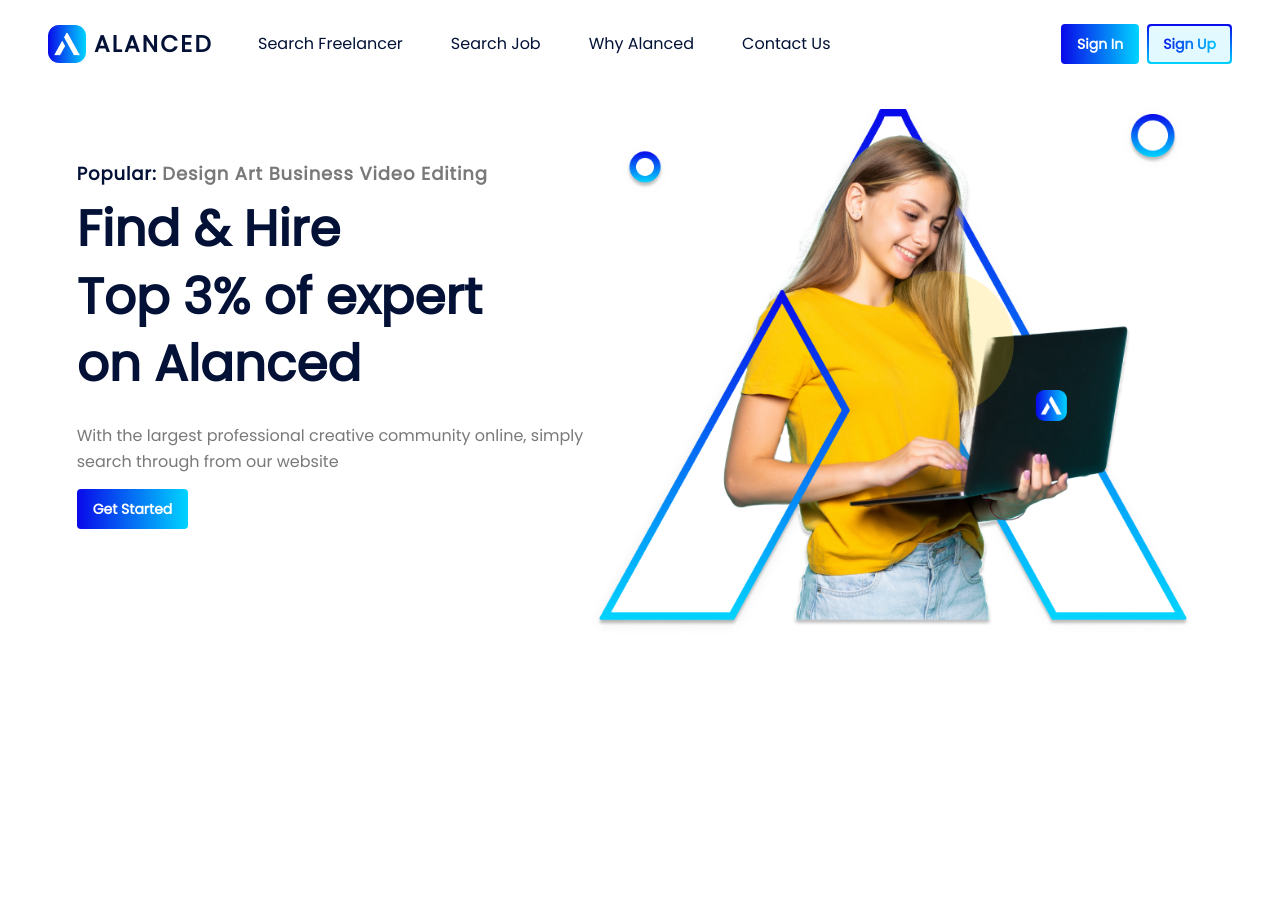
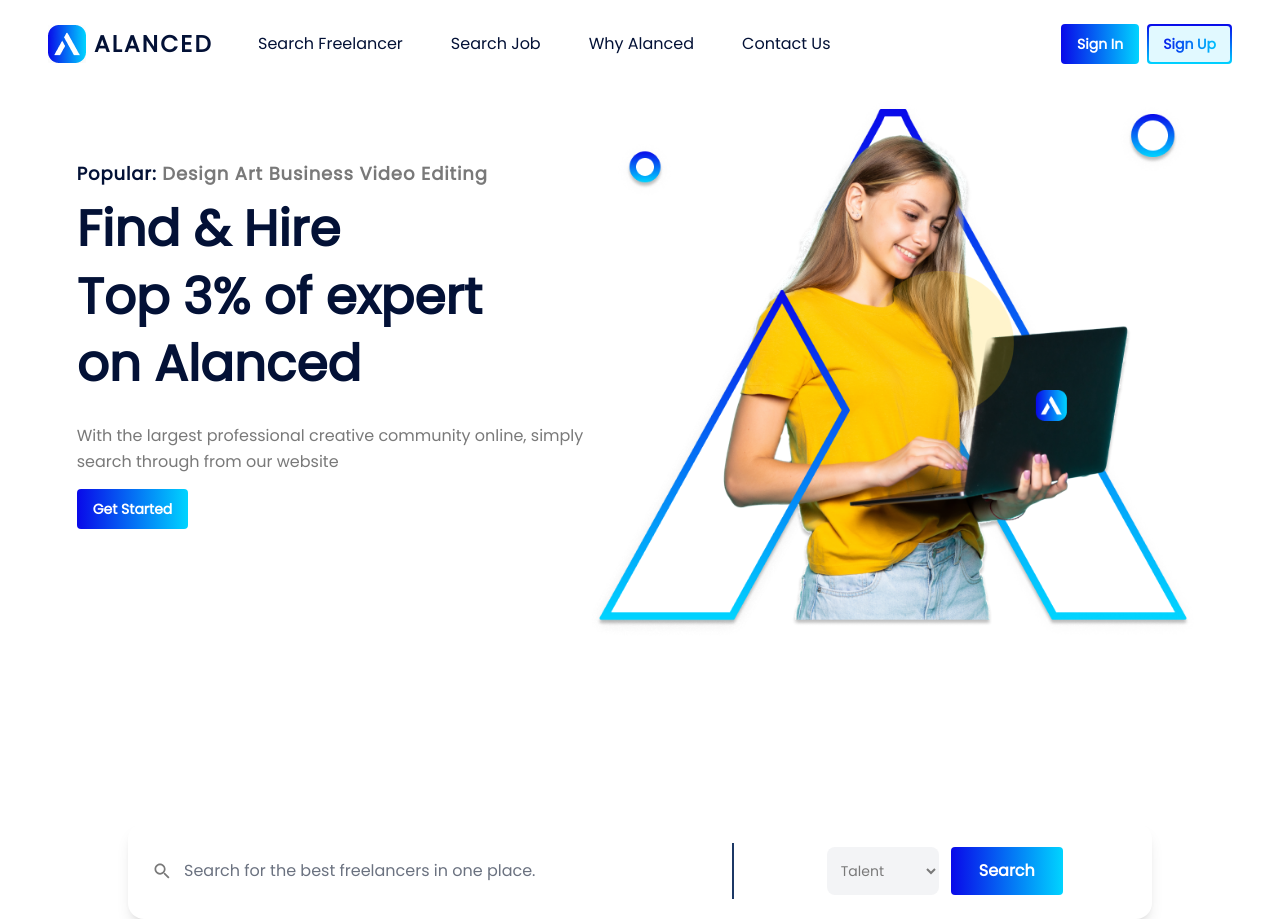
Before and after one commit to meabhipatel/alanced_nextjs, a Next.js app: page / in a window 1280 px wide. Before the commit the page ends 880 px from the top, so only its background shows below. Built offline with nearby package versions, Linux system fonts and the light colour scheme.

Commit message:
added hero search box on home screen

```diff
--- a/src/app/page.tsx
+++ b/src/app/page.tsx
@@ -1,9 +1,16 @@
+import HeroSearchBox from "@/components/home/HeroSearchBox";
 import HeroSection from "@/components/home/HeroSection";
 
 export default function Home() {
   return (
     <main>
       <HeroSection />
+      <HeroSearchBox />
+      {/* <HomeSection1 /> */}
+      {/* <HomeSection2 />
+      <HomeSection3 />
+      <HomeSection4 />
+      <Footer /> */}
     </main>
   );
 }
--- /dev/null
+++ b/src/components/home/HeroSearchBox.tsx
@@ -0,0 +1,59 @@
+"use client";
+import Link from "next/link";
+import React, { ChangeEvent, useState } from "react";
+
+import { IoMdSearch } from "react-icons/io";
+
+const HeroSearchBox = () => {
+  const [searchType, setSearchType] = useState("Talent");
+
+  const handleSearchTypeChange = (e: ChangeEvent<HTMLSelectElement>) => {
+    setSearchType(e.target.value);
+  };
+
+  return (
+    <>
+      <div className="flex justify-center">
+        <div className="-mt-[57px] flex w-[90%] flex-col items-center gap-3 rounded-2xl bg-white p-2 shadow-lg md:h-24 md:flex-row lg:w-[80%]">
+          <div className="flex w-full justify-center md:block md:w-[60%]">
+            <Link href={searchType === "Talent" ? "/search-freelancer" : "/search-job"}>
+              <div className="flex cursor-text flex-row items-center gap-3 border-r-[#1C3865] p-4 md:border-r-2">
+                <IoMdSearch className="h-5 w-5 text-[#797979]" />
+                <p className="text-xs text-gray-500 lg:text-base">
+                  {searchType === "Talent"
+                    ? "Search for the best freelancers in one place."
+                    : "Finding the best freelance jobs according your skills "}
+                </p>
+              </div>
+            </Link>
+          </div>
+
+          <div className="flex w-full items-center justify-center gap-3 md:w-[40%]">
+            <div>
+              <select
+                className="block h-12 w-28 rounded-lg bg-gray-100 p-2.5 text-sm font-normal text-[#797979]"
+                onChange={handleSearchTypeChange}
+              >
+                <option value="Talent">Talent</option>
+                <option value="Jobs">Jobs</option>
+              </select>
+            </div>
+            <div className="">
+              <Link
+                href={{
+                  pathname: searchType === "Talent" ? "/search-freelancer" : "/search-job",
+                }}
+              >
+                <button className="h-12 w-28 rounded bg-gradient-to-r from-[#0909E9] to-[#00D4FF] font-semibold text-white">
+                  Search
+                </button>
+              </Link>
+            </div>
+          </div>
+        </div>
+      </div>
+    </>
+  );
+};
+
+export default HeroSearchBox;
```
